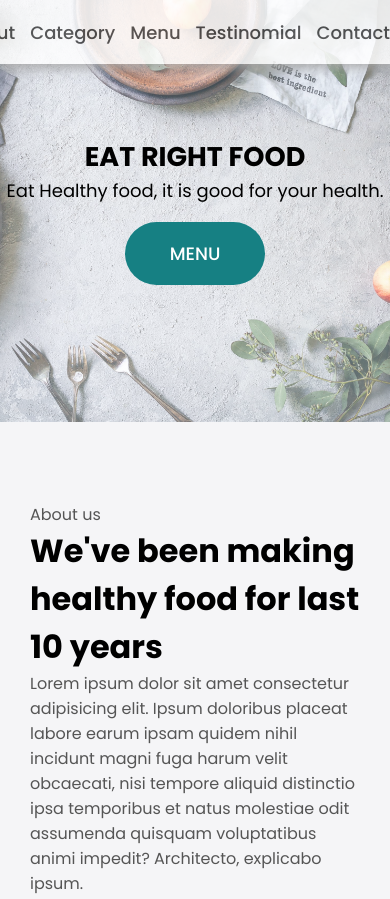
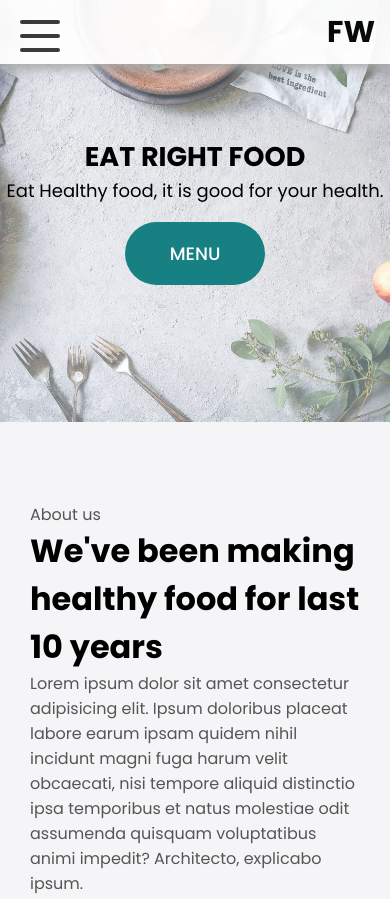
Before and after one commit to mifraheem/Restourant-website-design, a plain HTML site: page index.html in a window 390 px wide. Shown: the top 899 px of the page. Drawn offline with nearby package versions, Linux system fonts and the light colour scheme.

Commit message:
Responsive navbar completed

```diff
--- a/index.html
+++ b/index.html
@@ -24,7 +24,7 @@
                 <li><a href="#about">About</a></li>
                 <li><a href="#food">Category</a></li>
                 <li><a href="#food-menu">Menu</a></li>
-                <li><a href="#testimonials">Testinomial</a></li>
+                <li><a href="#testimonials">Testimonials</a></li>
                 <li><a href="#contact">Contact</a></li>
             </ul>
             <h1 class="logo">FW</h1>
@@ -227,6 +227,39 @@
 
     </footer>
 
+
+
+
+
+
+    <!-- ======================== FOR SMOOTH SCROLLING ======================== -->
+    <script src="https://ajax.googleapis.com/ajax/libs/jquery/3.3.1/jquery.min.js"></script>
+<script>
+$(document).ready(function(){
+  // Add smooth scrolling to all links
+  $("a").on('click', function(event) {
+
+    // Make sure this.hash has a value before overriding default behavior
+    if (this.hash !== "") {
+      // Prevent default anchor click behavior
+      event.preventDefault();
+
+      // Store hash
+      var hash = this.hash;
+
+      // Using jQuery's animate() method to add smooth page scroll
+      // The optional number (800) specifies the number of milliseconds it takes to scroll to the specified area
+      $('html, body').animate({
+        scrollTop: $(hash).offset().top
+      }, 600, function(){
+
+        // Add hash (#) to URL when done scrolling (default click behavior)
+        window.location.hash = hash;
+      });
+    } // End if
+  });
+});
+</script>
 </body>
 
 </html>
--- a/style.css
+++ b/style.css
@@ -51,10 +51,6 @@ a {
 
 /* ================ NAVBAR STYLING =================== */
 
-.navbar input[type='checkbox'],
-.navbar .hamburger-lines {
-    display: none;
-}
 
 .navbar {
     box-shadow: 0px 5px 10px 0px #aaa;
@@ -66,21 +62,25 @@ a {
     z-index: 999;
 }
 
+.navbar input[type='checkbox'],
+.navbar .hamburger-lines {
+    display: none;
+}
+
 .navbar-container {
     display: flex;
-    flex-direction: row-reverse;
     justify-content: space-between;
     align-items: center;
     height: 64px;
 }
 
 .navbar-container .logo {
-    /* order: 1; */
+    order: 1;
     font-size: 3rem;
 }
 
 .navbar-container .menu-items {
-    /* order: 2; */
+    order: 2;
     display: flex;
     justify-content: space-between;
 }
@@ -378,18 +378,21 @@ a {
 
 
 /* ============= CONTACT STYLING ================== */
-#contact{
+#contact {
     padding: 5rem 0;
     background: rgba(226, 226, 226);
 }
-.contect-container{
+
+.contect-container {
     display: flex;
     background: #fff;
 }
-.contact-image{
+
+.contact-image {
     width: 50%;
 }
-.contact-image img{
+
+.contact-image img {
     display: block;
     height: 400px;
     object-fit: cover;
@@ -397,14 +400,14 @@ a {
     width: 100%;
 }
 
-.form-container{
+.form-container {
     padding: 1rem;
     width: 50%;
     margin: auto;
 
 }
 
-.form-container input{
+.form-container input {
     display: block;
     width: 100%;
     border: none;
@@ -416,7 +419,8 @@ a {
     color: #444;
     font-weight: 500;
 }
-.form-container textarea{
+
+.form-container textarea {
     display: block;
     width: 100%;
     border: none;
@@ -424,20 +428,20 @@ a {
     resize: none;
 }
 
-.form-container h2{
+.form-container h2 {
     font-size: 3rem;
     font-weight: 400;
     color: #444;
     margin-bottom: 1rem;
 }
 
-.form-container a{
+.form-container a {
     font-size: 1.2rem;
 }
 
 /* ================= FOOTER STYLING ==================== */
 
-#footer h2{
+#footer h2 {
     text-align: center;
     font-size: 2rem;
     padding: 3rem;
@@ -446,3 +450,117 @@ a {
     background: rgba(65, 65, 65);
 
 }
+
+
+
+
+
+
+/* ================= MEDIA QUERIES ================= */
+@media (max-width: 768px) {
+    .navbar {
+        opacity: 0.95;
+    }
+
+    .navbar input[type='checkbox'],
+    .navbar .hamburger-lines {
+        display: block;
+    }
+
+    .navbar-container {
+        display: block;
+        position: relative;
+        height: 64px;
+    }
+
+    .navbar-container input[type='checkbox'] {
+        position: absolute;
+        display: block;
+        height: 32px;
+        width: 40px;
+        top: 20px;
+        left: 20px;
+        z-index: 5;
+        opacity: 0;
+    }
+
+    .navbar-container .hamburger-lines {
+        position: absolute;
+        display: block;
+        height: 32px;
+        width: 40px;
+        top: 20px;
+        left: 20px;
+        z-index: 2;
+        display: flex;
+        flex-direction: column;
+        justify-content: space-between;
+    }
+
+    .navbar-container .hamburger-lines .line {
+        display: block;
+        height: 4px;
+        width: 100%;
+        border-radius: 10px;
+        background: #333333;
+    }
+
+    .navbar-container .hamburger-lines .line1 {
+        transform-origin: 0% 0%;
+        transition: transform 0.4s ease-in-out
+    }
+
+    .navbar-container .hamburger-lines .line2 {
+        transition: transform 0.4s ease-in-out
+    }
+
+    .navbar-container .hamburger-lines .line3 {
+        transform-origin: 0% 100%;
+        transition: transform 0.4s ease-in-out
+    }
+
+    .navbar .menu-items {
+        padding-top: 100px;
+        background: #fff;
+        height: 100vh;
+        max-width: 300px;
+        transform: translateX(-150%);
+        display: flex;
+        flex-direction: column;
+        align-items: flex-start;
+        justify-content: flex-start;
+        margin-left: -40px;
+        padding-left: 50px;
+        transition: transform 0.5s ease-in-out;
+        box-shadow: 5px 0px 10px 0px #aaa;
+    }
+
+    .navbar .menu-items li {
+        margin-bottom: 3rem;
+        font-size: 2rem;
+        font-weight: 500;
+    }
+
+    .logo {
+        position: absolute;
+        top: 10px;
+        right: 15px;
+        font-size: 3rem;
+    }
+
+    .navbar-container input[type='checkbox']:checked~.menu-items {
+        transform: translateX(0);
+    }
+
+    .navbar-container input[type='checkbox']:checked~.hamburger-lines .line1 {
+        transform: rotate(45deg);
+    }
+
+    .navbar-container input[type='checkbox']:checked~.hamburger-lines .line2 {
+        transform: scaleY(0);
+    }
+
+    .navbar-container input[type='checkbox']:checked~.hamburger-lines .line3 {
+        transform: rotate(-45deg);
+    }
+}
```
